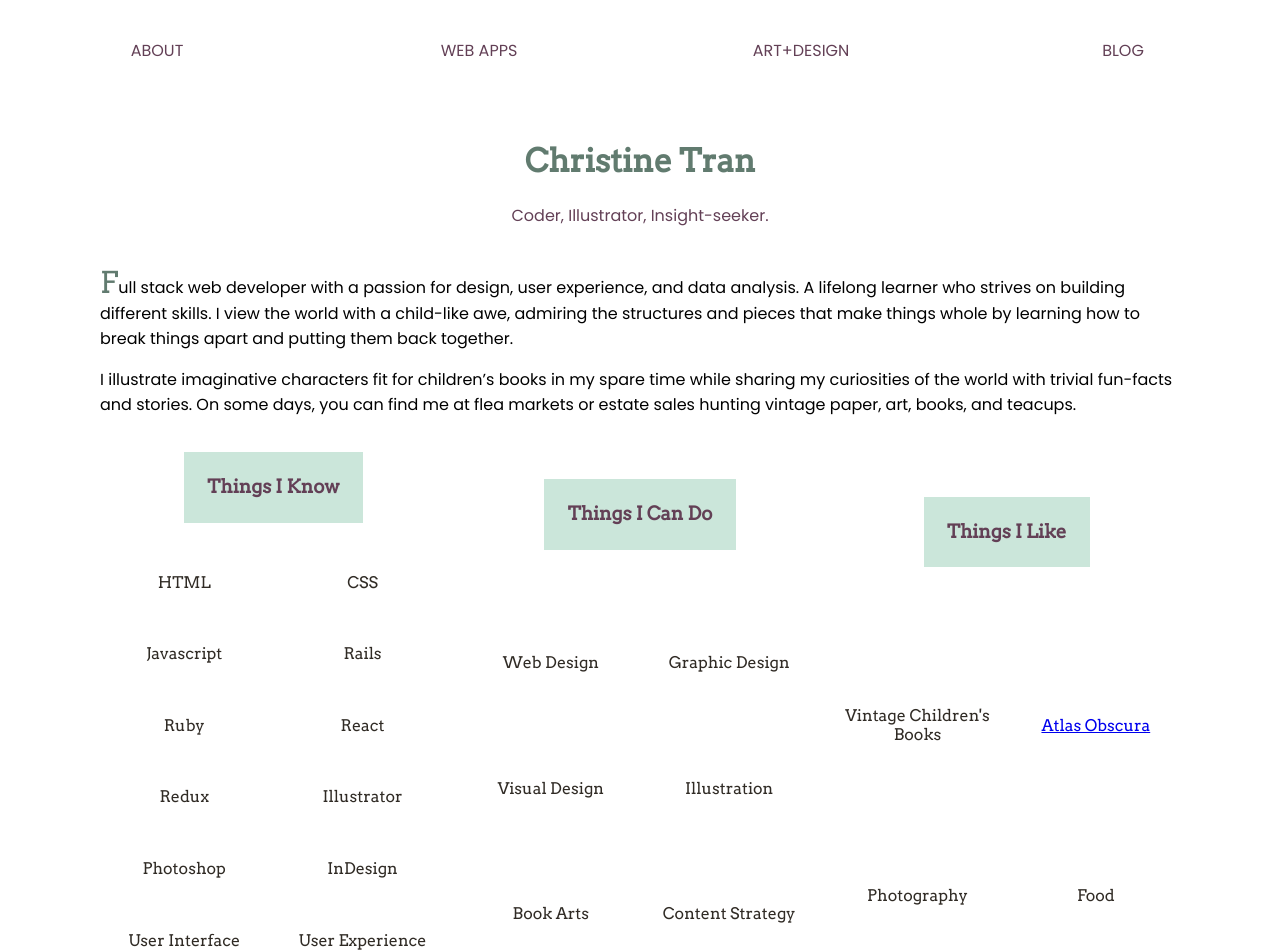
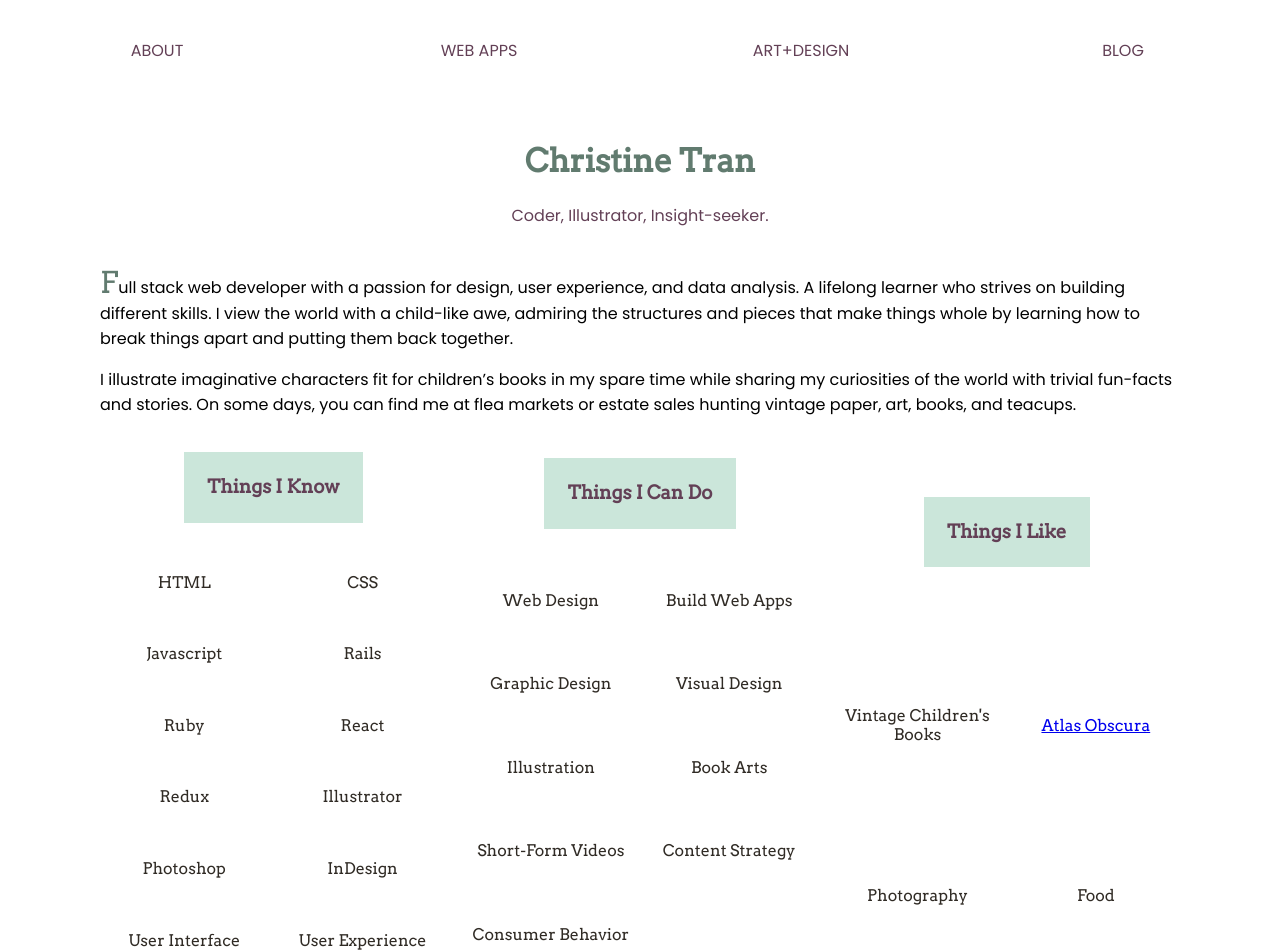
Before and after one commit to christinetran825/tofukid-website, a React (Create React App) app: page / in a window 1280 px wide. Shown: the top 952 px of the page. Built offline with nearby package versions, Linux system fonts and the light colour scheme.

Commit message:
added more experience to Do

```diff
--- a/src/containers/About.js
+++ b/src/containers/About.js
@@ -37,11 +37,14 @@ class About extends Component {
           <div className="experience do">
             <h3>Things I Can Do</h3>
             <h4>Web Design</h4>
+            <h4>Build Web Apps</h4>
             <h4>Graphic Design</h4>
             <h4>Visual Design</h4>
             <h4>Illustration</h4>
             <h4>Book Arts</h4>
+            <h4>Short-Form Videos</h4>
             <h4>Content Strategy</h4>
+            <h4>Consumer Behavior</h4>
           </div>
           <div className="experience like">
             <h3>Things I Like</h3>
```
